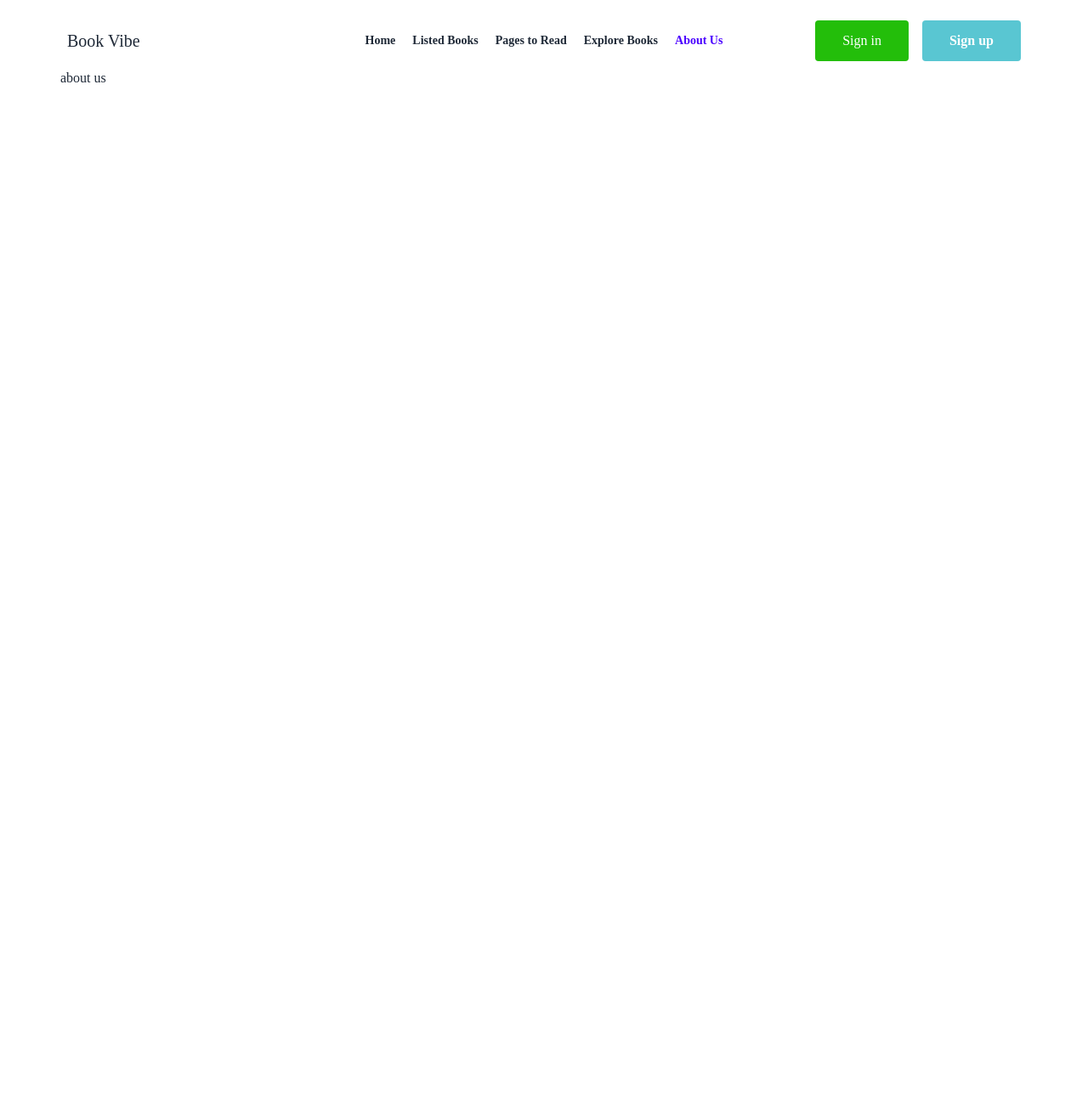
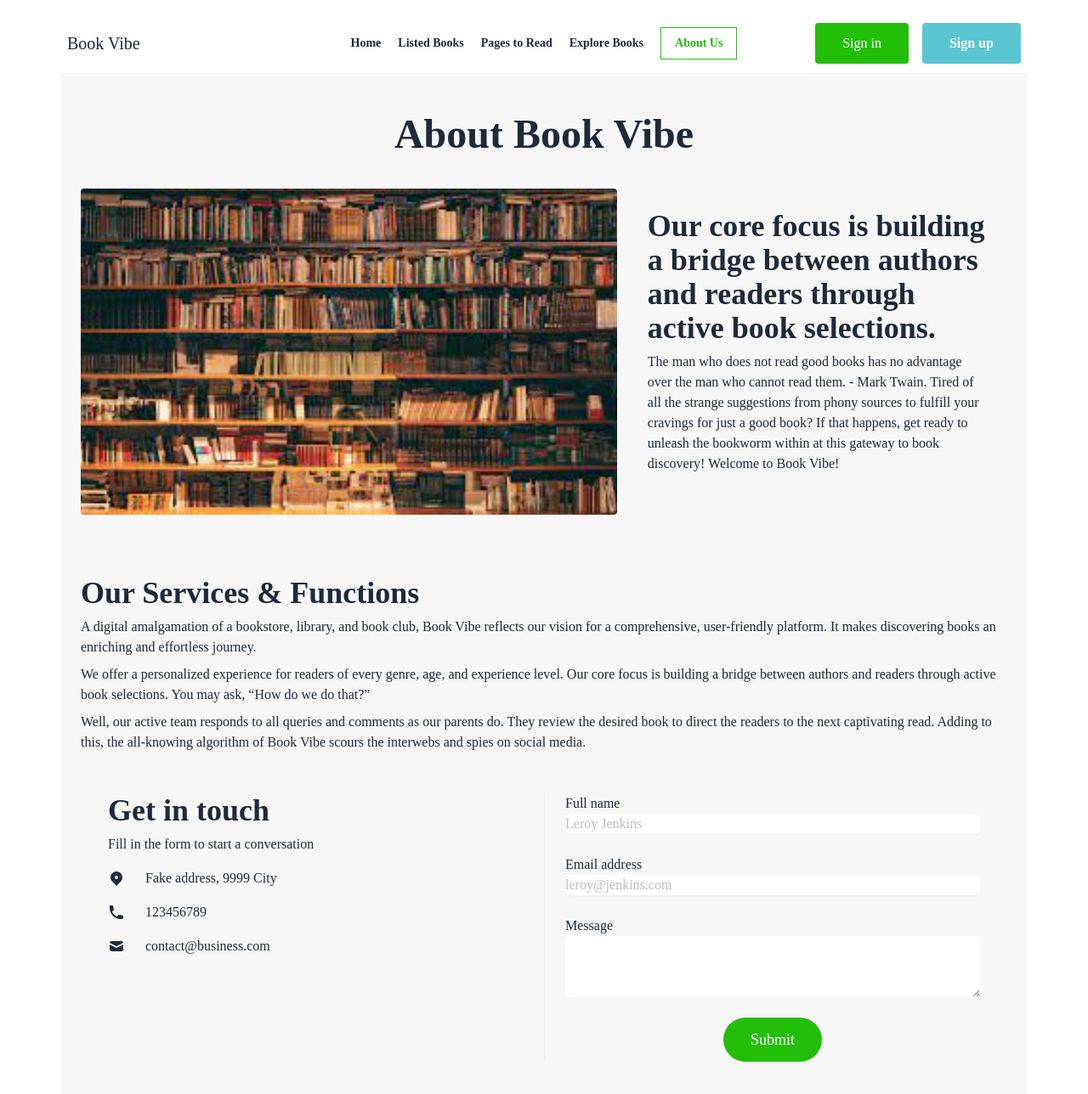
Before and after one commit to NLucky320/BOOK-VIBE, a React (Vite) app: page /aboutUs in a window 1280 px wide. Shown: the top 1288 px of the page at 85% size. Before the commit the page ends 800 px from the top, so only its background shows below. Built offline with nearby package versions, Linux system fonts and the light colour scheme.

Commit message:
new page added

```diff
--- a/src/Pages/AboutUs.jsx
+++ b/src/Pages/AboutUs.jsx
@@ -1,10 +1,82 @@
 import React from 'react';
-
+import image from '../../src/assets/images.jpg'
 const AboutUs = () => {
     return (
-        <div>
-            <h2>about us</h2>
-        </div>
+        <section className="py-12 bg-[#13131308]">
+<h1 className="text-4xl font-bold leading-none sm:text-5xl text-center pb-4">About Book Vibe
+		</h1>
+
+               <div className="container max-w-6xl p-6 mx-auto space-y-6 sm:space-y-12 pb-4 md:pb-12 ">
+		<div className="block max-w-sm gap-3 mx-auto sm:max-w-full group hover:no-underline focus:no-underline lg:grid lg:grid-cols-12 dark:bg-gray-50">
+			<img src={image} alt="" className="object-cover w-full h-64 rounded sm:h-96 lg:col-span-7 dark:bg-gray-500" />
+			<div className="p-6 space-y-2 lg:col-span-5">
+				<h3 className="text-2xl font-semibold sm:text-4xl group-hover:underline group-focus:underline">Our core focus is building a bridge between authors and readers through active book selections. </h3>
+
+				<p>The man who does not read good books has no advantage over the man who cannot read them. - Mark Twain.
+Tired of all the strange suggestions from phony sources to fulfill your cravings for just a good book?
+
+If that happens, get ready to unleash the bookworm within at this gateway to book discovery!
+
+Welcome to Book Vibe!</p>
+			</div>
+		</div>
+                </div>
+
+			<div className='p-6 space-y-2'>
+				<h2 className="text-4xl font-bold">Our Services & Functions</h2>
+				<p> A digital amalgamation of a bookstore, library, and book club, Book Vibe reflects our vision for a comprehensive, user-friendly platform. It makes discovering books an enriching and effortless journey.</p>
+				<p>
+					We offer a personalized experience for readers of every genre, age, and experience level. Our core focus is building a bridge between authors and readers through active book selections. You may ask, “How do we do that?”
+				</p>
+				<p>
+					Well, our active team responds to all queries and comments as our parents do. They review the desired book to direct the readers to the next captivating read.
+
+Adding to this, the all-knowing algorithm of Book Vibe scours the interwebs and spies on social media.
+				</p>
+</div>
+	<div className="grid grid-cols-1 mx-auto lg:px-8 md:grid-cols-2 md:divide-x p-6 rounded-lg">
+		<div className="py-6 md:py-0 md:px-6">
+			<h1 className="text-4xl font-bold">Get in touch</h1>
+			<p className="pt-2 pb-4">Fill in the form to start a conversation</p>
+			<div className="space-y-4">
+				<p className="flex items-center">
+					<svg xmlns="http://www.w3.org/2000/svg" viewBox="0 0 20 20" fill="currentColor" className="w-5 h-5 mr-2 sm:mr-6">
+						<path fillRule="evenodd" d="M5.05 4.05a7 7 0 119.9 9.9L10 18.9l-4.95-4.95a7 7 0 010-9.9zM10 11a2 2 0 100-4 2 2 0 000 4z" clipRule="evenodd"></path>
+					</svg>
+					<span>Fake address, 9999 City</span>
+				</p>
+				<p className="flex items-center">
+					<svg xmlns="http://www.w3.org/2000/svg" viewBox="0 0 20 20" fill="currentColor" className="w-5 h-5 mr-2 sm:mr-6">
+						<path d="M2 3a1 1 0 011-1h2.153a1 1 0 01.986.836l.74 4.435a1 1 0 01-.54 1.06l-1.548.773a11.037 11.037 0 006.105 6.105l.774-1.548a1 1 0 011.059-.54l4.435.74a1 1 0 01.836.986V17a1 1 0 01-1 1h-2C7.82 18 2 12.18 2 5V3z"></path>
+					</svg>
+					<span>123456789</span>
+				</p>
+				<p className="flex items-center">
+					<svg xmlns="http://www.w3.org/2000/svg" viewBox="0 0 20 20" fill="currentColor" className="w-5 h-5 mr-2 sm:mr-6">
+						<path d="M2.003 5.884L10 9.882l7.997-3.998A2 2 0 0016 4H4a2 2 0 00-1.997 1.884z"></path>
+						<path d="M18 8.118l-8 4-8-4V14a2 2 0 002 2h12a2 2 0 002-2V8.118z"></path>
+					</svg>
+					<span>contact@business.com</span>
+				</p>
+			</div>
+		</div>
+		<form novalidate="" className="flex flex-col py-6 space-y-6 md:py-0 md:px-6">
+			<label className="block">
+				<span className="mb-1">Full name</span>
+				<input type="text" placeholder="Leroy Jenkins" className="block w-full rounded-md shadow-sm focus:ring focus:ring-opacity-75 focus:dark:ring-violet-600 dark:bg-gray-100" />
+			</label>
+			<label className="block">
+				<span className="mb-1">Email address</span>
+				<input type="email" placeholder="leroy@jenkins.com" className="block w-full rounded-md shadow-sm focus:ring focus:ring-opacity-75 focus:dark:ring-violet-600 dark:bg-gray-100" />
+			</label>
+			<label className="block">
+				<span className="mb-1">Message</span>
+				<textarea rows="3" className="block w-full rounded-md focus:ring focus:ring-opacity-75 focus:dark:ring-violet-600 dark:bg-gray-100"></textarea>
+			</label>
+			<button type="button" className="self-center px-8 py-3 text-lg focus:ring hover:ring focus:ring-opacity-75 bg-[#23BE0A] text-white p-4 rounded-[30px]">Submit</button>
+		</form>
+	</div>
+</section>
     );
 };
 
--- a/src/Pages/PageToRead.jsx
+++ b/src/Pages/PageToRead.jsx
@@ -28,7 +28,7 @@ const PageToRead = () => {
     pages: book.totalPages,
   }));
 
-  const colors = ["#0088FE", "#00C49F", "#FFBB28", "#FF8042", "red", "pink"];
+  const colors = ["#0085F6", "#00C29C", "#FBB929", "#FC8042", "#FB0100", "violet"];
 
   const getPath = (x, y, width, height) => {
     return `M${x},${y + height}C${x + width / 3},${y + height} ${
@@ -48,7 +48,7 @@ const PageToRead = () => {
   };
 
   return (
-    <div className="h-[500px] w-full m-4 mx-auto mt-[140px] p-4 border-black border border-solid ">
+    <div className="h-[500px] w-full m-4 mx-auto mt-[140px] p-4 border-black border border-solid bg-[#13131308] ">
 
           <ResponsiveContainer>
               <BarChart
--- a/src/components/Nav.jsx
+++ b/src/components/Nav.jsx
@@ -93,7 +93,7 @@ const Nav = () => {
             <NavLink
               to="/aboutUs"
               className={({ isActive }) =>
-                isActive ? "text-primary font-bold" : "font-bold"
+                isActive ? "text-[#23BE0A] font-bold border border-solid p-2 px-4 border-[#23BE0A]" : "font-bold"
               }
             >
            About Us
```
Also changed, not shown: src/assets/images.jpg (added).
